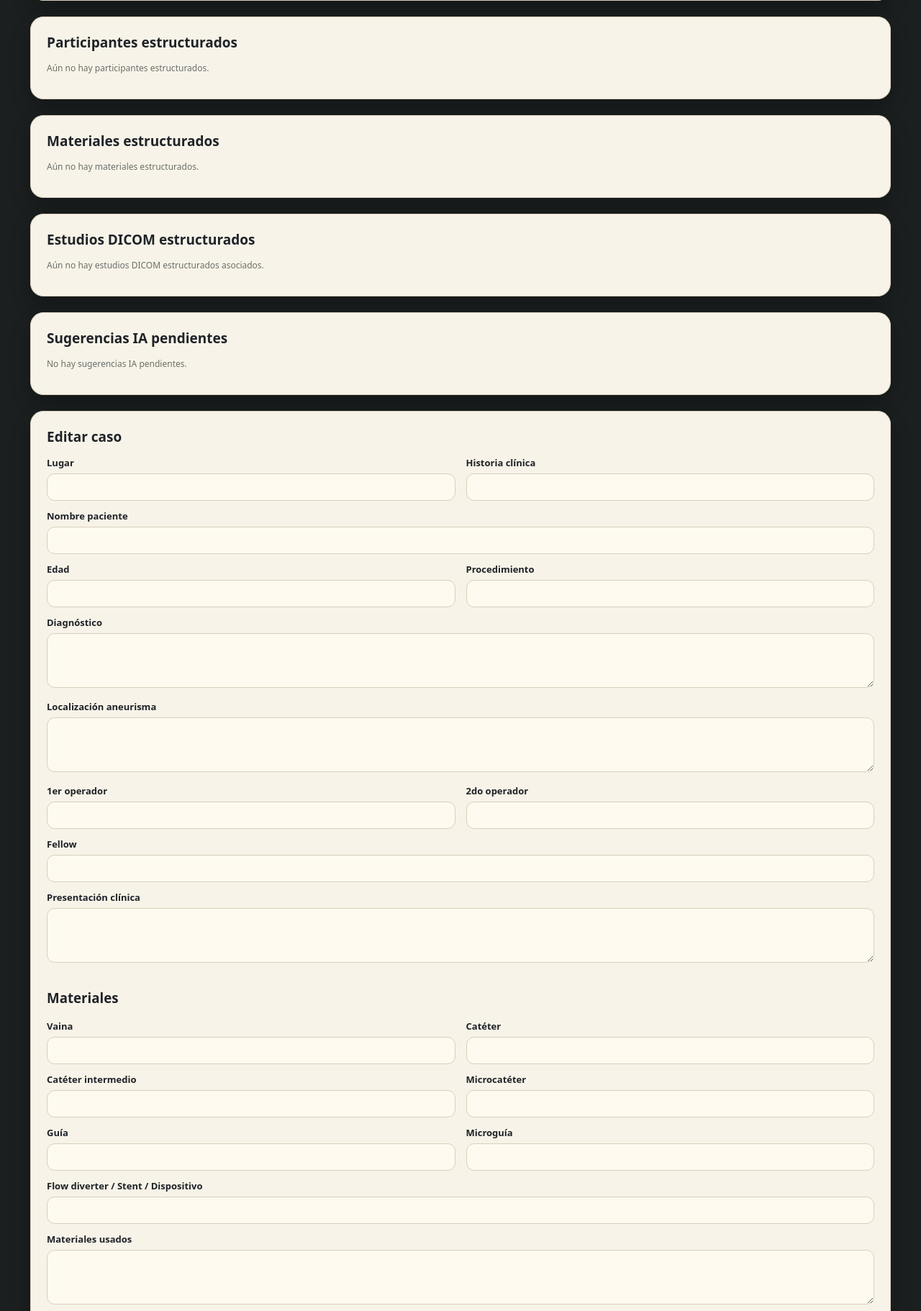
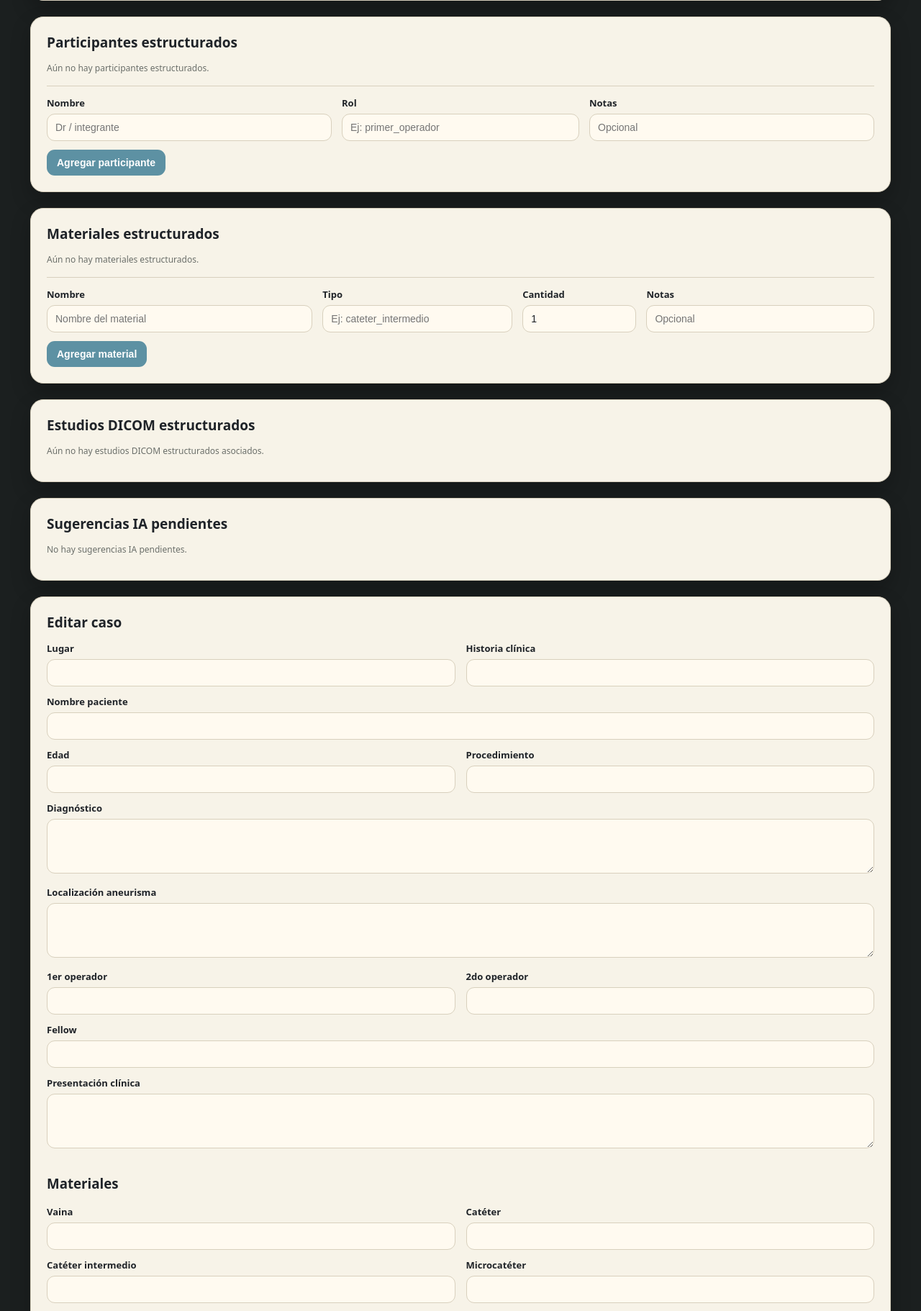
Before and after one commit to superegi/angiopacs, a FastAPI app: template backend/templates/procedimiento_detalle.html in a window 1280 px wide. Shown: the part 544-2366 px from the top of the page at 72% size. Run offline with FastAPI, Linux system fonts and the light colour scheme; the template is opened without the code that fills it, so the values that code supplies are empty.

Commit message:
ANGIO-004: agrega participantes y materiales con autocompletado dinamico

```diff
--- a/backend/static/css/style.css
+++ b/backend/static/css/style.css
@@ -620,3 +620,29 @@ video {
     padding: 8px 10px;
   }
 }
+
+/* ANGIO-004: formularios estructurados */
+.inline-form {
+  margin-top: 16px;
+  padding-top: 14px;
+  border-top: 1px solid var(--border);
+}
+
+.three {
+  display: grid;
+  grid-template-columns: 1.2fr 1fr 1.2fr;
+  gap: 14px;
+}
+
+.four {
+  display: grid;
+  grid-template-columns: 1.4fr 1fr .6fr 1.2fr;
+  gap: 14px;
+}
+
+@media (max-width: 900px) {
+  .three,
+  .four {
+    grid-template-columns: 1fr;
+  }
+}
--- a/backend/templates/procedimiento_detalle.html
+++ b/backend/templates/procedimiento_detalle.html
@@ -61,6 +61,33 @@
     {% else %}
         <p class="small">Aún no hay participantes estructurados.</p>
     {% endif %}
+    <form method="post" action="/procedimientos/{{ procedimiento.id }}/participantes/agregar" class="inline-form">
+        <div class="three">
+            <div>
+                <label>Nombre</label>
+                <input name="nombre" list="personas_procedimiento" placeholder="Dr / integrante" required>
+                <datalist id="personas_procedimiento">
+                    {% for item in sugerencias_personas %}
+                    <option value="{{ item }}">
+                    {% endfor %}
+                </datalist>
+            </div>
+            <div>
+                <label>Rol</label>
+                <input name="rol" list="roles_procedimiento" placeholder="Ej: primer_operador" required>
+                <datalist id="roles_procedimiento">
+                    {% for item in sugerencias_roles %}
+                    <option value="{{ item }}">
+                    {% endfor %}
+                </datalist>
+            </div>
+            <div>
+                <label>Notas</label>
+                <input name="notas" placeholder="Opcional">
+            </div>
+        </div>
+        <button type="submit">Agregar participante</button>
+    </form>
 </div>
 
 <div class="card">
@@ -90,6 +117,37 @@
     {% else %}
         <p class="small">Aún no hay materiales estructurados.</p>
     {% endif %}
+    <form method="post" action="/procedimientos/{{ procedimiento.id }}/materiales/agregar" class="inline-form">
+        <div class="four">
+            <div>
+                <label>Nombre</label>
+                <input name="nombre" list="materiales_usados_sugeridos" placeholder="Nombre del material" required>
+                <datalist id="materiales_usados_sugeridos">
+                    {% for item in sugerencias_materiales %}
+                    <option value="{{ item }}">
+                    {% endfor %}
+                </datalist>
+            </div>
+            <div>
+                <label>Tipo</label>
+                <input name="tipo_material" list="tipos_material" placeholder="Ej: cateter_intermedio">
+                <datalist id="tipos_material">
+                    {% for item in sugerencias_tipos_material %}
+                    <option value="{{ item }}">
+                    {% endfor %}
+                </datalist>
+            </div>
+            <div>
+                <label>Cantidad</label>
+                <input name="cantidad" value="1">
+            </div>
+            <div>
+                <label>Notas</label>
+                <input name="notas" placeholder="Opcional">
+            </div>
+        </div>
+        <button type="submit">Agregar material</button>
+    </form>
 </div>
 
 <div class="card">
```
Also changed, not shown: backend/routers/pacientes.py (+122 -1 lines).
